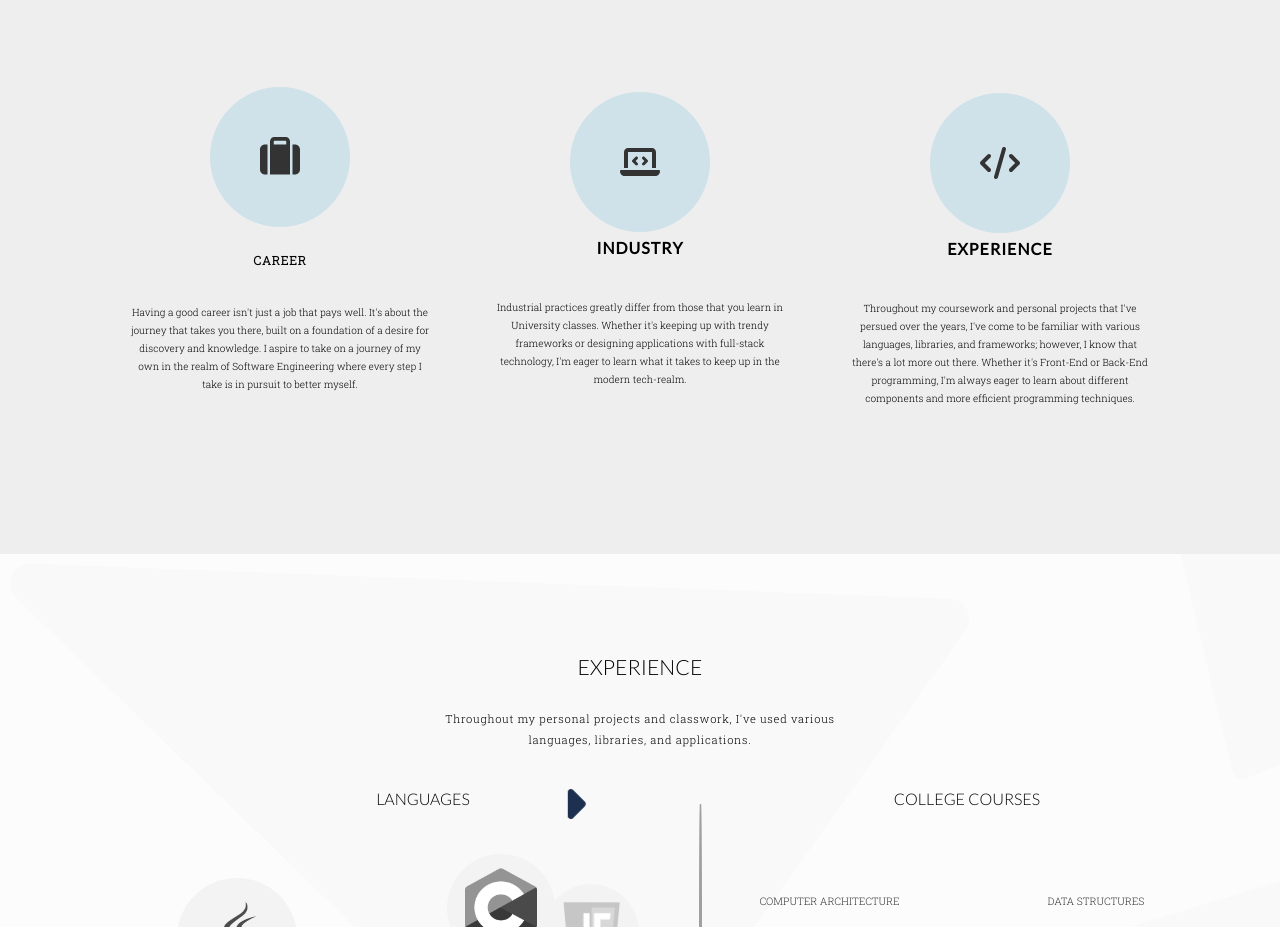
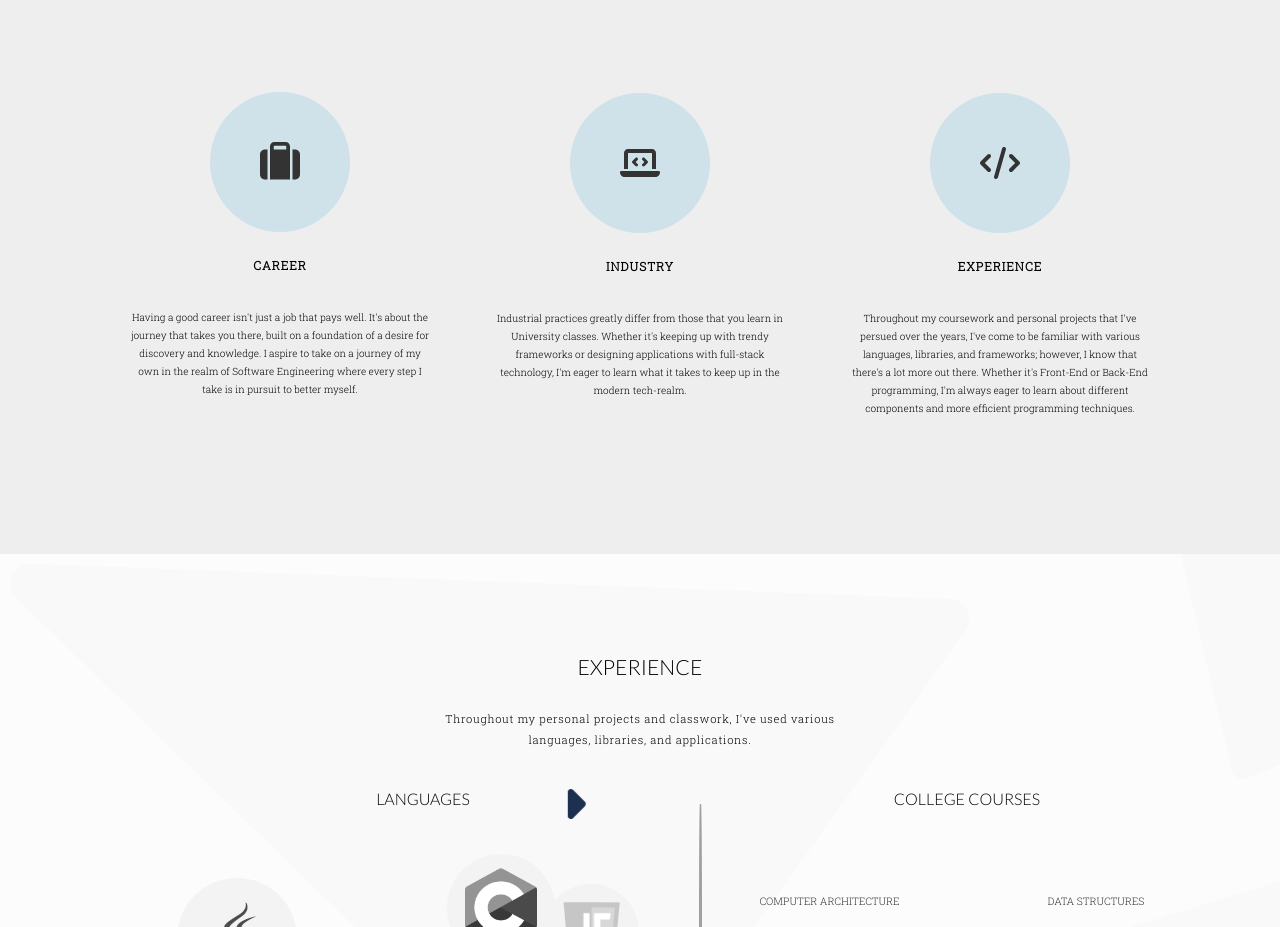
Before and after one commit to ZoomyZoomer/Portfolio, a React (Create React App) app: page / in a window 1280 px wide. Shown: the part 1650-2577 px from the top of the page. Built offline with nearby package versions, Linux system fonts and the light colour scheme; some icons are missing.

Commit message:
small edits

```diff
--- a/public/style.css
+++ b/public/style.css
@@ -2305,6 +2305,7 @@ a {
         font-family: Roboto Slab, sans-serif;
         line-height: 18px;
     }
+
     .goalsImageFlex {
         height: 70px;
     }
@@ -2314,7 +2315,7 @@ a {
     }
 
     #industry {
-        padding-bottom: 10px;
+        padding-bottom: 8px;
     }
 
     #experience {
@@ -2325,7 +2326,7 @@ a {
         padding-bottom: 10px;
     }
 
-    #titles > div > h4 {
+    #titles > div > h4, #titles2 > div > h4, #titles3 > div > h4 {
         margin-top: 40px;
         font-size: 12px;
         font-family: Roboto Slab, sans-serif;
@@ -2462,14 +2463,14 @@ a {
     }
 
     #industry {
-        padding-bottom: 38px;
+        padding-bottom: 35px;
     }
 
     #experience {
-        padding-bottom: 15px;
-    }
-
-    #titles > div > h4 {
+        padding-bottom: 13px;
+    }
+
+    #titles > div > h4, #titles2 > div > h4, #titles3 > div > h4 {
         margin-top: 40px;
         font-size: 14px;
         font-family: Roboto Slab, sans-serif;
--- a/src/App.js
+++ b/src/App.js
@@ -26,9 +26,9 @@ function App() {
         </div>
       <a id="Projects"></a>
         <Projects />
-      <a id="Contact"></a>
         <Contact />
         <Footer />
+        <a id="Contact"></a>
 
   </div>
 
```
